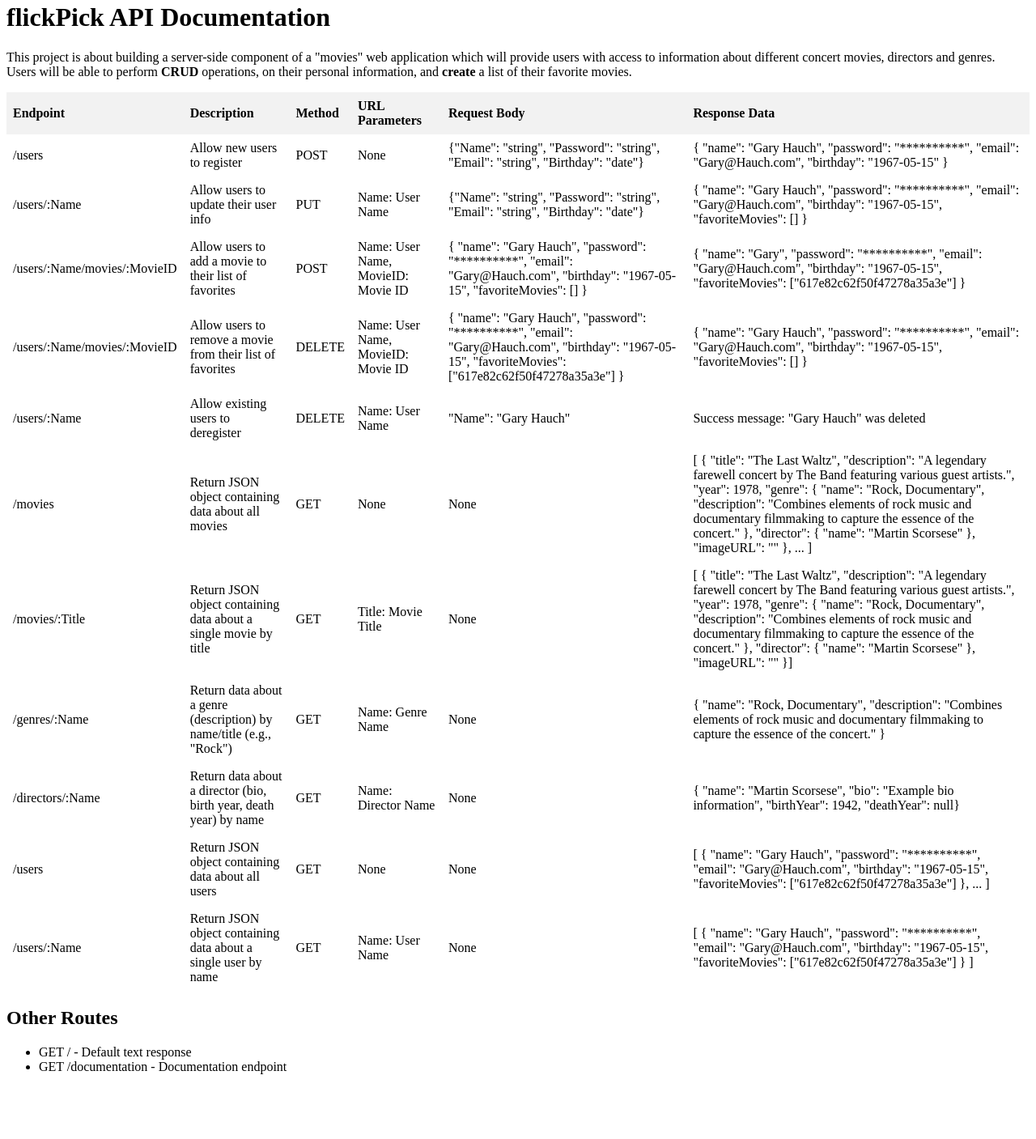
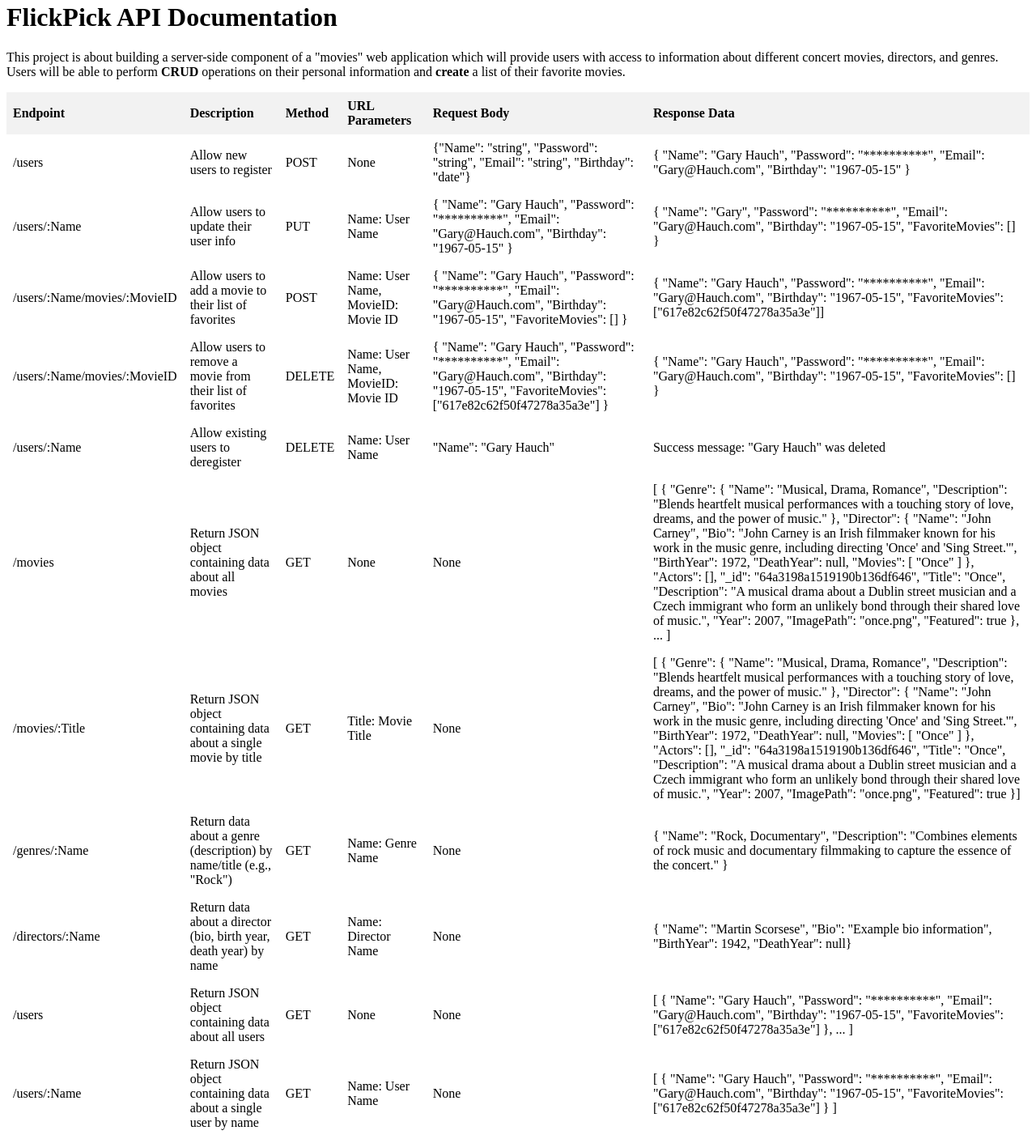
Before and after one commit to codestun/FlickPick, a website: page public/documentation.html in a window 1280 px wide. Shown: the part 18-1425 px from the top of the page at 81% size. Before the commit the page ends 1361 px from the top, so only its background shows below. Drawn offline with Linux system fonts and the light colour scheme.

Commit message:
Refactor, capitalize and include movie attributes

```diff
--- a/public/documentation.html
+++ b/public/documentation.html
@@ -4,7 +4,7 @@
 <head>
   <meta charset="utf-8" />
   <meta name="viewport" content="width=device-width" />
-  <title>flickPick API Documentation</title>
+  <title>FlickPick API Documentation</title>
 </head>
 
 <body>
@@ -25,13 +25,13 @@
     }
   </style>
 
-  <h1>flickPick API Documentation</h1>
+  <h1>FlickPick API Documentation</h1>
   <div>
     <p>This project is about building a server-side component of a "movies"
       web application which will provide users with access to information
-      about different concert movies, directors and genres.<br>
-      Users will be able to perform <strong>CRUD</strong> operations, on their
-      personal information, and <strong>create</strong> a list of their favorite movies.
+      about different concert movies, directors, and genres.<br>
+      Users will be able to perform <strong>CRUD</strong> operations on their
+      personal information and <strong>create</strong> a list of their favorite movies.
     </p>
   </div>
   <table>
@@ -50,10 +50,10 @@
       <td>None</td>
       <td>{"Name": "string", "Password": "string", "Email": "string", "Birthday": "date"}</td>
       <td> {
-        "name": "Gary Hauch",
-        "password": "**********",
-        "email": "Gary@Hauch.com",
-        "birthday": "1967-05-15" }
+        "Name": "Gary Hauch",
+        "Password": "**********",
+        "Email": "Gary@Hauch.com",
+        "Birthday": "1967-05-15" }
       </td>
     </tr>
     <tr>
@@ -61,13 +61,18 @@
       <td>Allow users to update their user info</td>
       <td>PUT</td>
       <td>Name: User Name</td>
-      <td>{"Name": "string", "Password": "string", "Email": "string", "Birthday": "date"}</td>
+      <td>{
+        "Name": "Gary Hauch",
+        "Password": "**********",
+        "Email": "Gary@Hauch.com",
+        "Birthday": "1967-05-15" }
+      </td>
       <td> {
-        "name": "Gary Hauch",
-        "password": "**********",
-        "email": "Gary@Hauch.com",
-        "birthday": "1967-05-15",
-        "favoriteMovies": [] }
+        "Name": "Gary",
+        "Password": "**********",
+        "Email": "Gary@Hauch.com",
+        "Birthday": "1967-05-15",
+        "FavoriteMovies": [] }
       </td>
     </tr>
     <tr>
@@ -76,18 +81,18 @@
       <td>POST</td>
       <td>Name: User Name, MovieID: Movie ID</td>
       <td> {
-        "name": "Gary Hauch",
-        "password": "**********",
-        "email": "Gary@Hauch.com",
-        "birthday": "1967-05-15",
-        "favoriteMovies": [] }
+        "Name": "Gary Hauch",
+        "Password": "**********",
+        "Email": "Gary@Hauch.com",
+        "Birthday": "1967-05-15",
+        "FavoriteMovies": [] }
       </td>
       <td> {
-        "name": "Gary",
-        "password": "**********",
-        "email": "Gary@Hauch.com",
-        "birthday": "1967-05-15",
-        "favoriteMovies": ["617e82c62f50f47278a35a3e"] }
+        "Name": "Gary Hauch",
+        "Password": "**********",
+        "Email": "Gary@Hauch.com",
+        "Birthday": "1967-05-15",
+        "FavoriteMovies": ["617e82c62f50f47278a35a3e"]]
       </td>
     </tr>
     <tr>
@@ -96,18 +101,18 @@
       <td>DELETE</td>
       <td>Name: User Name, MovieID: Movie ID</td>
       <td> {
-        "name": "Gary Hauch",
-        "password": "**********",
-        "email": "Gary@Hauch.com",
-        "birthday": "1967-05-15",
-        "favoriteMovies": ["617e82c62f50f47278a35a3e"] }
+        "Name": "Gary Hauch",
+        "Password": "**********",
+        "Email": "Gary@Hauch.com",
+        "Birthday": "1967-05-15",
+        "FavoriteMovies": ["617e82c62f50f47278a35a3e"] }
       </td>
       <td> {
-        "name": "Gary Hauch",
-        "password": "**********",
-        "email": "Gary@Hauch.com",
-        "birthday": "1967-05-15",
-        "favoriteMovies": [] }
+        "Name": "Gary Hauch",
+        "Password": "**********",
+        "Email": "Gary@Hauch.com",
+        "Birthday": "1967-05-15",
+        "FavoriteMovies": [] }
       </td>
     </tr>
     <tr>
@@ -126,21 +131,29 @@
       <td>None</td>
       <td>[
         {
-        "title": "The Last Waltz",
-        "description": "A legendary farewell concert by The Band featuring various guest artists.",
-        "year": 1978,
-        "genre": {
-        "name": "Rock, Documentary",
-        "description": "Combines elements of rock music and documentary filmmaking to capture the essence of the
-        concert."
-        },
-        "director": {
-        "name": "Martin Scorsese"
-        },
-        "imageURL": ""
+          "Genre": {
+            "Name": "Musical, Drama, Romance",
+            "Description": "Blends heartfelt musical performances with a touching story of love, dreams, and the power of music."
+          },
+          "Director": {
+            "Name": "John Carney",
+            "Bio": "John Carney is an Irish filmmaker known for his work in the music genre, including directing 'Once' and 'Sing Street.'",
+            "BirthYear": 1972,
+            "DeathYear": null,
+            "Movies": [
+              "Once"
+            ]
+          },
+          "Actors": [],
+          "_id": "64a3198a1519190b136df646",
+          "Title": "Once",
+          "Description": "A musical drama about a Dublin street musician and a Czech immigrant who form an unlikely bond through their shared love of music.",
+          "Year": 2007,
+          "ImagePath": "once.png",
+          "Featured": true
         },
         ...
-        ]</td>
+      ]</td>
     </tr>
     <tr>
       <td>/movies/:Title</td>
@@ -149,18 +162,26 @@
       <td>Title: Movie Title</td>
       <td>None</td>
       <td>[ {
-        "title": "The Last Waltz",
-        "description": "A legendary farewell concert by The Band featuring various guest artists.",
-        "year": 1978,
-        "genre": {
-        "name": "Rock, Documentary",
-        "description": "Combines elements of rock music and documentary filmmaking to capture the essence of the
-        concert."
+        "Genre": {
+          "Name": "Musical, Drama, Romance",
+          "Description": "Blends heartfelt musical performances with a touching story of love, dreams, and the power of music."
         },
-        "director": {
-        "name": "Martin Scorsese"
+        "Director": {
+          "Name": "John Carney",
+          "Bio": "John Carney is an Irish filmmaker known for his work in the music genre, including directing 'Once' and 'Sing Street.'",
+          "BirthYear": 1972,
+          "DeathYear": null,
+          "Movies": [
+            "Once"
+          ]
         },
-        "imageURL": "" }]
+        "Actors": [],
+        "_id": "64a3198a1519190b136df646",
+        "Title": "Once",
+        "Description": "A musical drama about a Dublin street musician and a Czech immigrant who form an unlikely bond through their shared love of music.",
+        "Year": 2007,
+        "ImagePath": "once.png",
+        "Featured": true }]
       </td>
     </tr>
     <tr>
@@ -170,9 +191,8 @@
       <td>Name: Genre Name</td>
       <td>None</td>
       <td>{
-        "name": "Rock, Documentary",
-        "description": "Combines elements of rock music and documentary filmmaking to capture the essence of the
-        concert."
+        "Name": "Rock, Documentary",
+        "Description": "Combines elements of rock music and documentary filmmaking to capture the essence of the concert."
         }
       </td>
     </tr>
@@ -183,10 +203,10 @@
       <td>Name: Director Name</td>
       <td>None</td>
       <td>{
-        "name": "Martin Scorsese",
-        "bio": "Example bio information",
-        "birthYear": 1942,
-        "deathYear": null}
+        "Name": "Martin Scorsese",
+        "Bio": "Example bio information",
+        "BirthYear": 1942,
+        "DeathYear": null}
       </td>
     </tr>
     <tr>
@@ -197,14 +217,14 @@
       <td>None</td>
       <td>[
         {
-        "name": "Gary Hauch",
-        "password": "**********",
-        "email": "Gary@Hauch.com",
-        "birthday": "1967-05-15",
-        "favoriteMovies": ["617e82c62f50f47278a35a3e"]
+          "Name": "Gary Hauch",
+          "Password": "**********",
+          "Email": "Gary@Hauch.com",
+          "Birthday": "1967-05-15",
+          "FavoriteMovies": ["617e82c62f50f47278a35a3e"]
         },
         ...
-        ]</td>
+      ]</td>
     </tr>
     <tr>
       <td>/users/:Name</td>
@@ -214,13 +234,13 @@
       <td>None</td>
       <td>[
         {
-        "name": "Gary Hauch",
-        "password": "**********",
-        "email": "Gary@Hauch.com",
-        "birthday": "1967-05-15",
-        "favoriteMovies": ["617e82c62f50f47278a35a3e"]
+          "Name": "Gary Hauch",
+          "Password": "**********",
+          "Email": "Gary@Hauch.com",
+          "Birthday": "1967-05-15",
+          "FavoriteMovies": ["617e82c62f50f47278a35a3e"]
         }
-        ]</td>
+      ]</td>
     </tr>
   </table>
 
```
